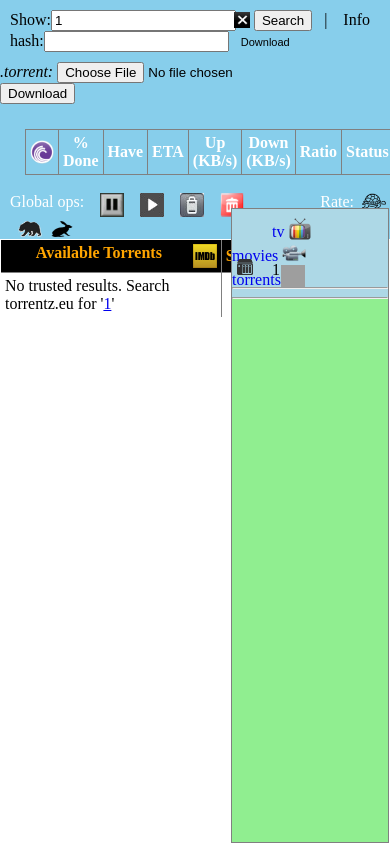
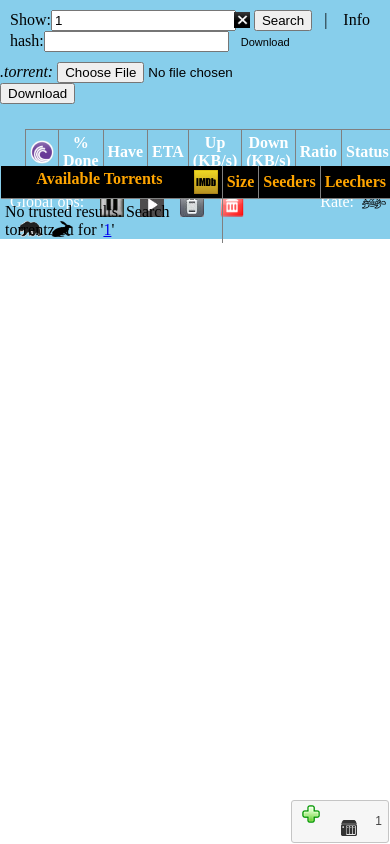
Before and after one commit to danackerson/torrent-control, a PHP site: page /?q=1 in a window 390 px wide; the page is wider, and only the part inside the window is pictured. Run offline with PHP 8.4, Linux system fonts and the light colour scheme; the visitor is signed in with stand-in values (Sample User, id 1); data that the repository does not hold is empty; some libraries are stand-ins or nearby versions; grey boxes are pictures that could not be loaded.

Commit message:
allow explorer div to be minimized for tablet displays

```diff
--- a/dircontents.php
+++ b/dircontents.php
@@ -5,6 +5,7 @@ $ls = $_GET["ls"];
 if (!is_null($ls)) {
   $_SESSION['currentDirectory'] = $ls;
   $files = scandir($ls);
+
 
   foreach($files as $file) {
     if (!preg_match("/^\.(\w+)/", $file) && !preg_match("/^\.$/", $file) && !preg_match("/\.part$/", $file)) {
@@ -37,5 +38,10 @@ if (!is_null($ls)) {
       }
     }
   }
+
+  echo "<hr><a href=\"javascript:showDirectoryContents('/mnt/disk/volume1/service/DLNA/tv');\" style=\"float:right;text-decoration: none;padding-left:10px;\">tv&nbsp;<img style=\"vertical-align:bottom;\" width=\"24\" height=\"24\" src=\"./images/tv.png\"></a>";
+  echo "<a href=\"javascript:showDirectoryContents('/mnt/disk/volume1/service/DLNA/movies');\" style=\"float:right;text-decoration: none;padding-left:10px;\">movies&nbsp;<img style=\"vertical-align:bottom;\" width=\"24\" height=\"24\" src=\"./images/movie.png\"></a>";
+  echo "<a href=\"javascript:showDirectoryContents('/mnt/disk/volume1/service/DLNA/torrents');\" style=\"float:right;text-decoration: none;padding-left:10px;\">torrents<img style=\"vertical-align:bottom;\" width=\"24\" height=\"24\" src=\"./images/torrent.png\"></a>";
+
 }
 ?>
--- a/index.php
+++ b/index.php
@@ -16,7 +16,9 @@ if ($current_directory == null) $current_directory = '/mnt/disk/volume1/service/
   <head>
     <title>Torrents</title>
     <link rel="shortcut icon" href="./images/torrent.png">
-
+    <link rel="stylesheet" href="http://code.jquery.com/ui/1.9.1/themes/base/jquery-ui.css" />
+    <script type="text/javascript" src="http://ajax.googleapis.com/ajax/libs/jquery/1.8.2/jquery.min.js"></script>
+    <script type="text/javascript" src="http://ajax.googleapis.com/ajax/libs/jqueryui/1.9.0/jquery-ui.min.js"></script>
     <script type="text/javascript">
       var currentDirectory = '<?=$current_directory;?>';
 
@@ -103,6 +105,16 @@ if ($current_directory == null) $current_directory = '/mnt/disk/volume1/service/
         padding:0;
         height:100%;
       }
+      .defaultIcon {
+        background-image: url(images/plusIcon.png) !important;
+        width:32px;
+        height:32px;
+      }
+      .selectedIcon {
+        background-image: url(images/minusIcon.png) !important;
+        width:32px;
+        height:32px;
+      }
       #container {
         min-height:100%;
         height: 100%;
@@ -116,38 +128,22 @@ if ($current_directory == null) $current_directory = '/mnt/disk/volume1/service/
         margin-bottom:1px;
       }
       #body {
-        margin-left:1px;
-        margin-right:1px;
-        float:left;
-        clear:none;
+        position:absolute;
+        top:166px;
+        left:1px;
       }
       #explorer {
-        #opacity:0.9;
-        border: 1px solid gray;
         position:absolute;
         bottom:1px;
         right:1px;
+        z-index:1;
+        font-size:12px;
+      }
+      #dirContents {
+        overflow: auto;
+        white-space: nowrap;
         height:75%;
-        width:40%;
-        background:lightGreen;
-        float:right;
-        clear:none;
       }
-      #explorer_header {
-        position:relative;
-        padding-top:8px;
-        background-color:lightBlue;
-      }
-      #explorer_current {
-        height: 90%;
-        overflow: auto;
-        position: absolute;
-        top: 50px;
-        white-space: nowrap;
-        width: 100%;
-        padding-bottom: 10px;
-      }
-
       table.running_torrents {
         border-width: 1px;
         border-spacing: 2px;
@@ -195,6 +191,18 @@ if ($current_directory == null) $current_directory = '/mnt/disk/volume1/service/
       }
       -->
     </style>
+        <script>
+    $(function() {
+        $( "#explorer" ).accordion({
+            collapsible: true,
+            heightStyle: "content",
+            active: false
+        });
+        $("#explorer").accordion(
+          "option", "icons", { 'header': 'defaultIcon', 'headerSelected': 'selectedIcon' }
+          );
+    });
+    </script>
   </head>
 
 <body>
@@ -230,18 +238,12 @@ if (isset($q)) display_torrent_search($q);
 
 ?>
       </div>
-      <div id="explorer"  style="">
-        <div id="explorer_header" style="">
-          <a href="javascript:showDirectoryContents('/mnt/disk/volume1/service/DLNA/tv');" style="text-decoration: none;padding-left:40px;">tv&nbsp;<img style="vertical-align:bottom;" width="24" height="24" src="./images/tv.png"></a>&nbsp;&nbsp;&nbsp;&nbsp;&nbsp;&nbsp;&nbsp;&nbsp;&nbsp;&nbsp;&nbsp;&nbsp;
-          <a href="javascript:showDirectoryContents('/mnt/disk/volume1/service/DLNA/movies');" style="text-decoration: none;">movies&nbsp;<img style="vertical-align:bottom;" width="24" height="24" src="./images/movie.png"></a>&nbsp;&nbsp;&nbsp;&nbsp;&nbsp;&nbsp;&nbsp;&nbsp;&nbsp;&nbsp;&nbsp;&nbsp;
-          <a href="javascript:showDirectoryContents('/mnt/disk/volume1/service/DLNA/torrents');" style="text-decoration: none;margin-right:40px;">torrents<img style="vertical-align:bottom;" width="24" height="24" src="./images/torrent.png"></a>
-          <hr/>
+        <div id="explorer">
+          <h3>
+            <img width="16" height="16" style="padding-left:5px;vertical-align:bottom;" src="./images/nas.png" alt="Current directory" title="Current directory"><span id="currentDir" style="padding-left:15px;"></span>
+          </h3>
+          <div id="dirContents">File information</div>
         </div>
-        <div id="explorer_current">
-        <img width="16" height="16" style="padding-left:5px;" src="./images/nas.png" alt="Current directory" title="Current directory"><span id="currentDir" style="padding-left:15px;"></span><hr/>
-        <div id="dirContents" style="">File information</div>
-        </div>
-      </div>
     </div>
   </body>
 </html>
```
Also changed, not shown: images/minusIcon.png (added), images/plusIcon.png (added).
